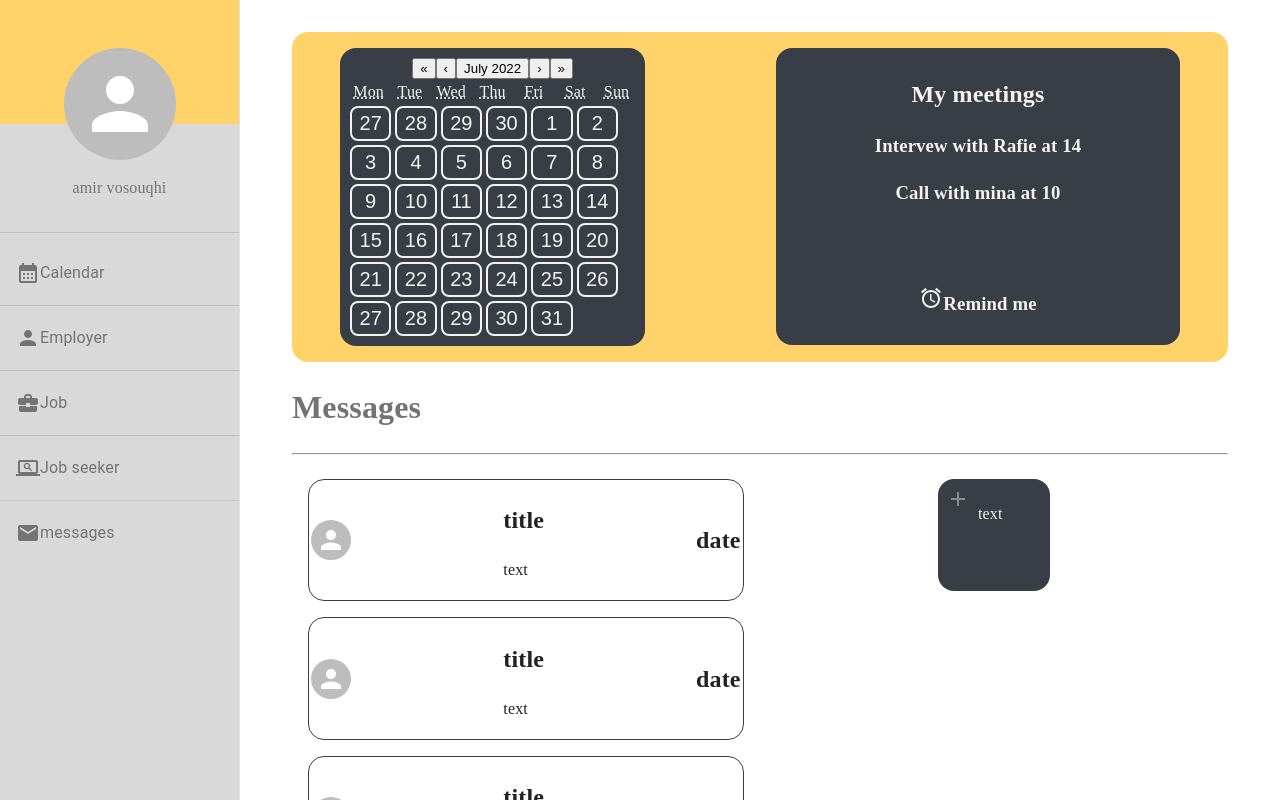
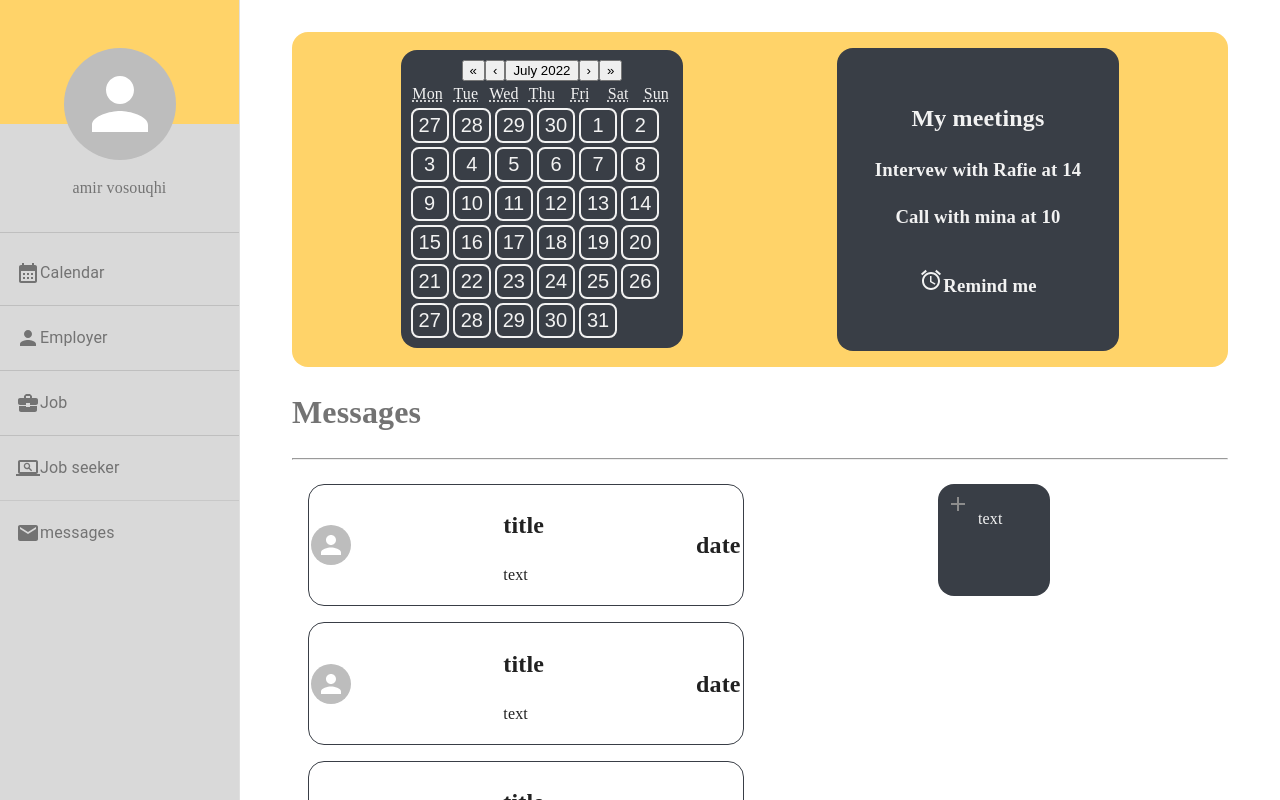
Before and after one commit to tayebediba/NinjaRecruiter, a React (Create React App) app in the folder my-app/: page /dashboard in a window 1280 px wide. Built offline with nearby package versions, Linux system fonts and the light colour scheme; a web font is replaced by a local one.

Commit message:
update-style-calender

```diff
--- a/my-app/src/components/dashboard/calender/Calender.js
+++ b/my-app/src/components/dashboard/calender/Calender.js
@@ -9,12 +9,12 @@ const Calendar = () => {
   return (
     <Grid container style={{ width: "90%", margin: "1rem auto " }}>
       <Grid item xs={12} className={classes.calenderBox}>
-        <Grid item xs={12} md={6}>
+        <Grid item xs={12} md={6} className={classes.boxCenter}>
           <div className={classes.backgroundCalender}>
             <CalenderBox />
           </div>
         </Grid>
-        <Grid item xs={12} md={6}>
+        <Grid item xs={12} md={6} className={classes.boxCenter}>
           <div className={classes.meetingBox}>
             <div>
               <h2>My meetings</h2>
--- a/my-app/src/components/dashboard/calender/calender.module.css
+++ b/my-app/src/components/dashboard/calender/calender.module.css
@@ -3,7 +3,7 @@
   border-radius: 1rem !important;
   background-color: #ffd369 !important;
   display: flex !important;
-  justify-content: space-around !important;
+  justify-content: center !important;
   width: 100% !important;
 }
 .content {
@@ -22,20 +22,25 @@
   border-radius: 1rem !important;
   text-align: center !important;
   color: #f2f2f2 !important;
-  margin: 1rem !important;
   width: 70% !important;
+  margin: 1rem auto !important;
 }
 .meetingBox {
-  padding: 0.5rem;
+  padding: 2rem;
   background-color: #393e46;
   border-radius: 1rem !important;
   text-align: center !important;
   color: #f2f2f2 !important;
-  margin: 1rem !important;
-  height: 90% !important;
+  height: 100% !important;
   display: flex;
   flex-direction: column;
   justify-content: space-between;
+  width: 70%;
+  margin: 1rem auto !important;
+}
+.boxCenter {
+  justify-content: center !important;
+  margin: auto 1rem !important;
 }
 .cardMessage {
   border: 1px solid #393e46 !important ;
```
